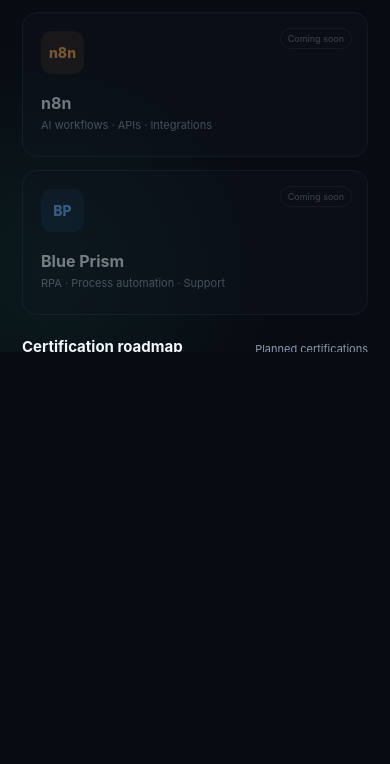
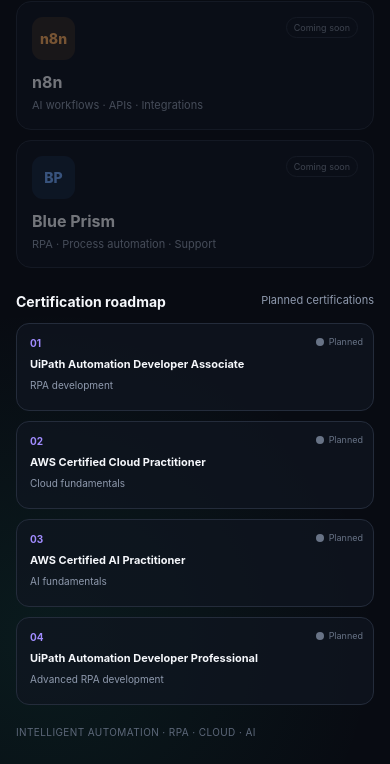
Before and after one commit to cyver03/website-portfolio, a plain HTML site: page index.html in a window 390 px wide. Shown: the part 492-1256 px from the top of the page. Before the commit the page ends 844 px from the top, so only its background shows below. Drawn offline with Linux system fonts and the light colour scheme.

Commit message:
seperate the html, css and js files

```diff
--- a/index.html
+++ b/index.html
@@ -4,48 +4,7 @@
 <meta charset="UTF-8">
 <meta name="viewport" content="width=device-width, initial-scale=1.0">
 <title>Cyver | Intelligent Automation Portfolio</title>
-<style>
-:root{
-  --bg:#080b12;--panel:#101520;--panel2:#151b28;--text:#f5f7fb;
-  --muted:#8f9aae;--line:#242c3b;--accent:#7c5cff;--green:#20d3a3;
-}
-*{box-sizing:border-box}
-html,body{width:100%;height:100%;margin:0;overflow:hidden}
-body{
-  font-family:Inter,ui-sans-serif,system-ui,-apple-system,BlinkMacSystemFont,"Segoe UI",sans-serif;
-  background:radial-gradient(circle at 82% 12%,rgba(124,92,255,.18),transparent 30%),
-             radial-gradient(circle at 12% 90%,rgba(32,211,163,.08),transparent 28%),var(--bg);
-  color:var(--text)
-}
-main{height:100vh;padding:30px 48px;display:flex;flex-direction:column}
-.top{display:flex;justify-content:space-between;align-items:center}
-.logo{font-size:22px;font-weight:800;letter-spacing:-.8px}.logo span{color:var(--accent)}
-.status{font-size:12px;color:var(--muted);border:1px solid var(--line);padding:7px 11px;border-radius:999px}
-.status i{display:inline-block;width:7px;height:7px;border-radius:50%;background:var(--green);margin-right:7px}
-.content{width:min(1120px,100%);margin:auto;min-height:0}
-.hero h1{font-size:clamp(42px,6vw,72px);line-height:.98;letter-spacing:-3px;margin:0 0 14px;max-width:900px}
-.hero h1 span{color:var(--accent)}
-.hero p{font-size:15px;color:var(--muted);line-height:1.6;max-width:670px;margin:0 0 28px}.cyver-highlight{color:var(--text);font-weight:800;background:rgba(124,92,255,.16);padding:2px 8px;border-radius:7px}.disabled-card{opacity:.45;cursor:not-allowed;position:relative}.disabled-card:hover{transform:none;border-color:var(--line);background:rgba(16,21,32,.85)}.disabled-card::after{content:"Coming soon";position:absolute;top:15px;right:15px;font-size:9px;color:#7d8798;border:1px solid var(--line);padding:4px 7px;border-radius:999px}.cert{position:relative;padding-right:82px}.cert-status{position:absolute;right:12px;top:12px;display:flex;align-items:center;gap:5px;font-size:9px;color:#687386}.status-dot{width:8px;height:8px;border-radius:50%;background:#687386}.cert.completed .cert-status{color:#20d3a3}.cert.completed .status-dot{background:#20d3a3;box-shadow:0 0 8px rgba(32,211,163,.5)}.cert.completed{border-color:rgba(32,211,163,.35)}
-.section{margin-top:22px}.section-head{display:flex;justify-content:space-between;align-items:end;margin-bottom:13px}
-.section-head h2{font-size:15px;margin:0}.section-head small{font-size:11px;color:var(--muted)}
-.cards{display:grid;grid-template-columns:repeat(3,1fr);gap:13px}
-.card{border:1px solid var(--line);background:rgba(16,21,32,.85);border-radius:15px;padding:18px;min-height:145px;cursor:pointer;transition:.2s}
-.card:hover{transform:translateY(-3px);border-color:#414b63;background:var(--panel2)}
-.icon{width:43px;height:43px;border-radius:11px;display:grid;place-items:center;font-size:14px;font-weight:800;margin-bottom:19px}
-.uipath{background:#ff6b6b22;color:#ff7777}.n8n{background:#ff9f4322;color:#ffad5c}.bp{background:#3d8bfd22;color:#72aaff}
-.card h3{font-size:16px;margin:0 0 5px}.card p{font-size:11px;color:var(--muted);margin:0}
-.cert-grid{display:grid;grid-template-columns:repeat(4,1fr);gap:10px}
-.cert{border:1px solid var(--line);background:rgba(16,21,32,.72);border-radius:13px;padding:14px;min-height:88px}
-.cert-number{font-size:10px;color:#a18cff;margin-bottom:10px;font-weight:700}
-.cert strong{font-size:11px;line-height:1.35;display:block}.cert span{display:block;color:var(--muted);font-size:10px;margin-top:5px}
-.footer{margin-top:17px;color:#5d687a;font-size:10px}
-@media(max-width:850px){
-  main{padding:22px}.cards{grid-template-columns:1fr 1fr}.cert-grid{grid-template-columns:1fr 1fr}
-}
-@media(max-width:560px){
-  .cards,.cert-grid{grid-template-columns:1fr}.hero h1{font-size:42px}
-}
-</style>
+<link rel="stylesheet" href="style.css">
 </head>
 <body>
 <main>
@@ -94,14 +53,6 @@
   </div>
 </main>
 
-<script>
-function setCertificateStatus(id, completed) {
-  const card = document.querySelector(`[data-cert="${id}"]`);
-  if (!card) return;
-  card.classList.toggle("completed", completed);
-  const label = card.querySelector(".cert-status span");
-  if (label) label.textContent = completed ? "Completed" : "Planned";
-}
-</script>
+<script src="script.js" defer></script>
 </body>
 </html>
--- /dev/null
+++ b/script.js
@@ -0,0 +1,7 @@
+function setCertificateStatus(id, completed) {
+  const card = document.querySelector(`[data-cert="${id}"]`);
+  if (!card) return;
+  card.classList.toggle("completed", completed);
+  const label = card.querySelector(".cert-status span");
+  if (label) label.textContent = completed ? "Completed" : "Planned";
+}
--- /dev/null
+++ b/style.css
@@ -0,0 +1,143 @@
+:root {
+  --bg: #080b12;
+  --panel: #101520;
+  --panel2: #151b28;
+  --text: #f5f7fb;
+  --muted: #8f9aae;
+  --line: #242c3b;
+  --accent: #7c5cff;
+  --green: #20d3a3;
+}
+
+* { box-sizing: border-box; }
+html { min-height: 100%; }
+body {
+  min-height: 100%;
+  margin: 0;
+  overflow-x: hidden;
+  font-family: Inter, ui-sans-serif, system-ui, -apple-system, BlinkMacSystemFont, "Segoe UI", sans-serif;
+  background:
+    radial-gradient(circle at 82% 12%, rgba(124,92,255,.18), transparent 30%),
+    radial-gradient(circle at 12% 90%, rgba(32,211,163,.08), transparent 28%),
+    var(--bg);
+  color: var(--text);
+}
+
+main {
+  min-height: 100vh;
+  min-height: 100svh;
+  padding: 30px clamp(20px, 4vw, 48px);
+  display: flex;
+  flex-direction: column;
+}
+.top { display: flex; justify-content: space-between; align-items: center; }
+.logo { font-size: 22px; font-weight: 800; letter-spacing: -.8px; }
+.logo span { color: var(--accent); }
+.status {
+  font-size: 12px;
+  color: var(--muted);
+  border: 1px solid var(--line);
+  padding: 7px 11px;
+  border-radius: 999px;
+  white-space: nowrap;
+}
+.status i { display: inline-block; width: 7px; height: 7px; border-radius: 50%; background: var(--green); margin-right: 7px; }
+.content { width: min(1120px, 100%); margin: auto; }
+.hero h1 {
+  font-size: clamp(38px, 5.7vw, 72px);
+  line-height: 1.02;
+  letter-spacing: clamp(-3px, -.25vw, -1px);
+  margin: 0 0 14px;
+  max-width: 900px;
+  overflow-wrap: anywhere;
+}
+.hero h1 span { color: var(--accent); }
+.hero p { font-size: 15px; color: var(--muted); line-height: 1.65; max-width: 670px; margin: 0 0 28px; }
+.cyver-highlight { color: var(--text); font-weight: 800; background: rgba(124,92,255,.16); padding: 2px 8px; border-radius: 7px; }
+.section { margin-top: 22px; }
+.section-head { display: flex; justify-content: space-between; align-items: end; gap: 12px; margin-bottom: 13px; }
+.section-head h2 { font-size: 15px; margin: 0; }
+.section-head small { font-size: 11px; color: var(--muted); text-align: right; }
+.cards { display: grid; grid-template-columns: repeat(3, minmax(0, 1fr)); gap: 13px; }
+.card {
+  min-width: 0;
+  border: 1px solid var(--line);
+  background: rgba(16,21,32,.85);
+  border-radius: 15px;
+  padding: 18px;
+  min-height: 145px;
+  cursor: pointer;
+  transition: transform .2s, border-color .2s, background .2s;
+  overflow-wrap: anywhere;
+}
+.card:hover { transform: translateY(-3px); border-color: #414b63; background: var(--panel2); }
+.icon { width: 43px; height: 43px; border-radius: 11px; display: grid; place-items: center; font-size: 14px; font-weight: 800; margin-bottom: 19px; }
+.uipath { background: #ff6b6b22; color: #ff7777; }
+.n8n { background: #ff9f4322; color: #ffad5c; }
+.bp { background: #3d8bfd22; color: #72aaff; }
+.card h3 { font-size: 16px; margin: 0 0 5px; }
+.card p { font-size: 11px; color: var(--muted); line-height: 1.5; margin: 0; }
+.disabled-card { opacity: .45; cursor: not-allowed; position: relative; }
+.disabled-card:hover { transform: none; border-color: var(--line); background: rgba(16,21,32,.85); }
+.disabled-card::after { content: "Coming soon"; position: absolute; top: 15px; right: 15px; font-size: 9px; color: #7d8798; border: 1px solid var(--line); padding: 4px 7px; border-radius: 999px; }
+.cert-grid { display: grid; grid-template-columns: repeat(4, minmax(0, 1fr)); gap: 10px; }
+.cert { min-width: 0; position: relative; border: 1px solid var(--line); background: rgba(16,21,32,.72); border-radius: 13px; padding: 14px; padding-right: 76px; min-height: 88px; overflow-wrap: anywhere; }
+.cert-number { font-size: 10px; color: #a18cff; margin-bottom: 10px; font-weight: 700; }
+.cert strong { font-size: 11px; line-height: 1.4; display: block; }
+.cert > span { display: block; color: var(--muted); font-size: 10px; line-height: 1.4; margin-top: 5px; }
+.cert-status { position: absolute; right: 10px; top: 12px; display: flex; align-items: center; gap: 5px; font-size: 9px; color: #687386; white-space: nowrap; }
+.status-dot { flex: 0 0 auto; width: 8px; height: 8px; border-radius: 50%; background: #687386; }
+.cert.completed .cert-status { color: var(--green); }
+.cert.completed .status-dot { background: var(--green); box-shadow: 0 0 8px rgba(32,211,163,.5); }
+.cert.completed { border-color: rgba(32,211,163,.35); }
+.footer { margin-top: 17px; color: #5d687a; font-size: 10px; letter-spacing: .04em; }
+
+/* Small laptops and tablets */
+@media (max-width: 900px) {
+  main { padding: 24px; }
+  .content { margin: 36px auto 0; }
+  .hero h1 { font-size: clamp(38px, 6vw, 58px); }
+  .cards { grid-template-columns: repeat(2, minmax(0, 1fr)); }
+  .cert-grid { grid-template-columns: repeat(2, minmax(0, 1fr)); }
+  .card { min-height: 130px; }
+}
+
+/* Phones */
+@media (max-width: 600px) {
+  main { min-height: 100svh; padding: 20px 16px 24px; }
+  .content { margin: 44px auto 0; }
+  .hero h1 { font-size: clamp(36px, 10vw, 48px); line-height: 1.04; letter-spacing: -1.8px; }
+  .hero p { font-size: 14px; margin-bottom: 24px; }
+  .section { margin-top: 25px; }
+  .section-head { align-items: start; }
+  .section-head h2 { font-size: 14px; }
+  .section-head small { max-width: 46%; line-height: 1.4; }
+  .cards, .cert-grid { grid-template-columns: minmax(0, 1fr); gap: 10px; }
+  .card { min-height: 0; padding: 15px; }
+  .icon { margin-bottom: 12px; }
+  .cert { min-height: 88px; padding: 13px 86px 13px 13px; }
+  .cert-number { margin-bottom: 8px; }
+  .footer { margin-top: 20px; line-height: 1.5; }
+}
+
+/* Very narrow phones */
+@media (max-width: 360px) {
+  main { padding-inline: 12px; }
+  .status { font-size: 11px; padding: 6px 9px; }
+  .hero h1 { font-size: 34px; }
+  .section-head { flex-direction: column; align-items: start; gap: 5px; }
+  .section-head small { max-width: 100%; text-align: left; }
+  .cert { padding-right: 78px; }
+}
+
+/* Keep the page usable on short landscape screens and small laptop windows. */
+@media (max-height: 760px) and (min-width: 601px) {
+  main { padding-top: 18px; padding-bottom: 18px; }
+  .content { margin-top: 28px; margin-bottom: 12px; }
+  .hero h1 { font-size: clamp(36px, 4.5vw, 56px); }
+  .hero p { margin-bottom: 18px; }
+  .section { margin-top: 16px; }
+  .card { min-height: 115px; padding: 14px; }
+  .icon { margin-bottom: 12px; }
+  .cert { min-height: 80px; padding-top: 11px; padding-bottom: 11px; }
+}
```
